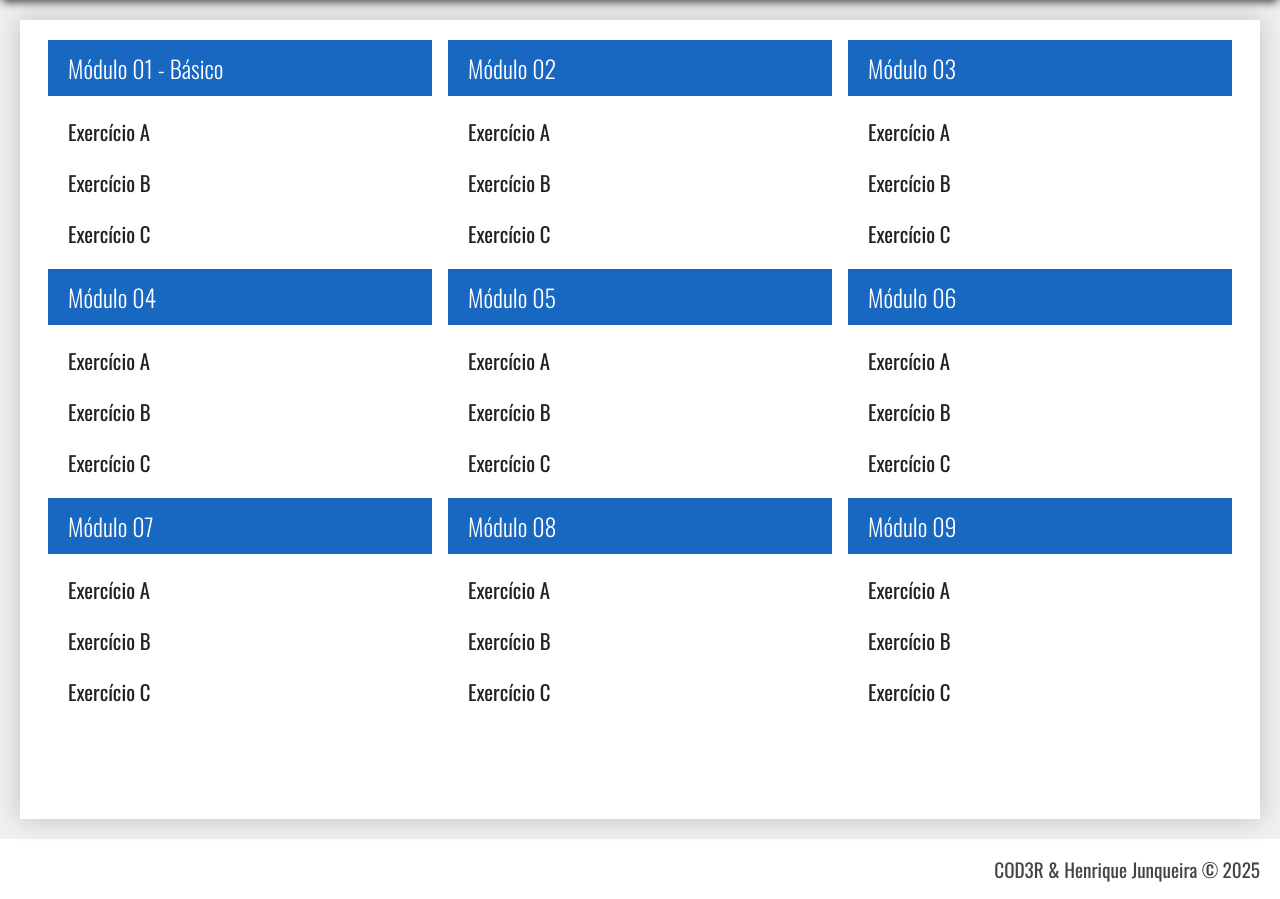
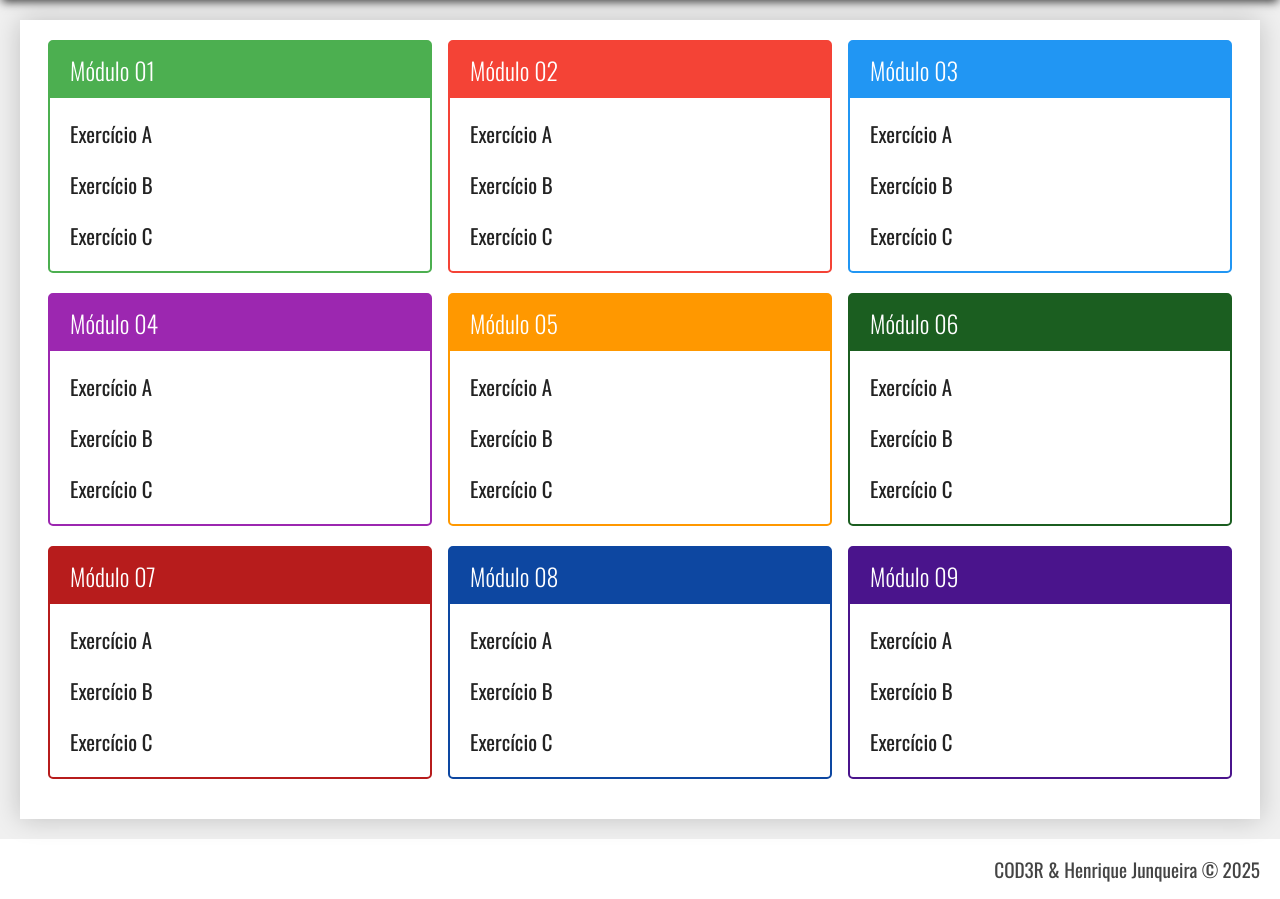
Before and after one commit to henriquejunqueira/curso_php_udemy, a PHP site: page / in a window 1280 px wide. Shown: the part 120-1019 px from the top of the page. Run offline with PHP 8.4, Linux system fonts and the light colour scheme.

Commit message:
Finalizada estilização do menu

```diff
--- a/assets/css/estilo.css
+++ b/assets/css/estilo.css
@@ -75,6 +75,8 @@ body {
 
 .modulo {
   flex-basis: 32%;
+  margin-bottom: 20px;
+  border-radius: 5px;
 }
 
 .modulo > h3 {
@@ -107,3 +109,75 @@ body {
 .modulo > ul > li:hover {
   background-color: #eee;
 }
+
+.modulo.verde {
+  border: 2px solid #4caf50;
+}
+
+.modulo.verde > h3 {
+  background-color: #4caf50;
+}
+
+.modulo.vermelho {
+  border: 2px solid #f44336;
+}
+
+.modulo.vermelho > h3 {
+  background-color: #f44336;
+}
+
+.modulo.azul {
+  border: 2px solid #2196f3;
+}
+
+.modulo.azul > h3 {
+  background-color: #2196f3;
+}
+
+.modulo.roxo {
+  border: 2px solid #9c27b0;
+}
+
+.modulo.roxo > h3 {
+  background-color: #9c27b0;
+}
+
+.modulo.laranja {
+  border: 2px solid #ff9800;
+}
+
+.modulo.laranja > h3 {
+  background-color: #ff9800;
+}
+
+.modulo.verde-escuro {
+  border: 2px solid #1b5e20;
+}
+
+.modulo.verde-escuro > h3 {
+  background-color: #1b5e20;
+}
+
+.modulo.vermelho-escuro {
+  border: 2px solid #b71c1c;
+}
+
+.modulo.vermelho-escuro > h3 {
+  background-color: #b71c1c;
+}
+
+.modulo.azul-escuro {
+  border: 2px solid #0d47a1;
+}
+
+.modulo.azul-escuro > h3 {
+  background-color: #0d47a1;
+}
+
+.modulo.roxo-escuro {
+  border: 2px solid #4a148c;
+}
+
+.modulo.roxo-escuro > h3 {
+  background-color: #4a148c;
+}
--- a/index.html
+++ b/index.html
@@ -19,15 +19,15 @@
     <main class="principal">
       <div class="conteudo">
         <nav class="modulos">
-          <div class="modulo">
-            <h3>Módulo 01 - Básico</h3>
+          <div class="modulo verde">
+            <h3>Módulo 01</h3>
             <ul>
               <li><a href="#">Exercício A</a></li>
               <li><a href="#">Exercício B</a></li>
               <li><a href="#">Exercício C</a></li>
             </ul>
           </div>
-          <div class="modulo">
+          <div class="modulo vermelho">
             <h3>Módulo 02</h3>
             <ul>
               <li><a href="#">Exercício A</a></li>
@@ -35,7 +35,7 @@
               <li><a href="#">Exercício C</a></li>
             </ul>
           </div>
-          <div class="modulo">
+          <div class="modulo azul">
             <h3>Módulo 03</h3>
             <ul>
               <li><a href="#">Exercício A</a></li>
@@ -43,7 +43,7 @@
               <li><a href="#">Exercício C</a></li>
             </ul>
           </div>
-          <div class="modulo">
+          <div class="modulo roxo">
             <h3>Módulo 04</h3>
             <ul>
               <li><a href="#">Exercício A</a></li>
@@ -51,7 +51,7 @@
               <li><a href="#">Exercício C</a></li>
             </ul>
           </div>
-          <div class="modulo">
+          <div class="modulo laranja">
             <h3>Módulo 05</h3>
             <ul>
               <li><a href="#">Exercício A</a></li>
@@ -59,7 +59,7 @@
               <li><a href="#">Exercício C</a></li>
             </ul>
           </div>
-          <div class="modulo">
+          <div class="modulo verde-escuro">
             <h3>Módulo 06</h3>
             <ul>
               <li><a href="#">Exercício A</a></li>
@@ -67,7 +67,7 @@
               <li><a href="#">Exercício C</a></li>
             </ul>
           </div>
-          <div class="modulo">
+          <div class="modulo vermelho-escuro">
             <h3>Módulo 07</h3>
             <ul>
               <li><a href="#">Exercício A</a></li>
@@ -75,7 +75,7 @@
               <li><a href="#">Exercício C</a></li>
             </ul>
           </div>
-          <div class="modulo">
+          <div class="modulo azul-escuro">
             <h3>Módulo 08</h3>
             <ul>
               <li><a href="#">Exercício A</a></li>
@@ -83,7 +83,7 @@
               <li><a href="#">Exercício C</a></li>
             </ul>
           </div>
-          <div class="modulo">
+          <div class="modulo roxo-escuro">
             <h3>Módulo 09</h3>
             <ul>
               <li><a href="#">Exercício A</a></li>
```
